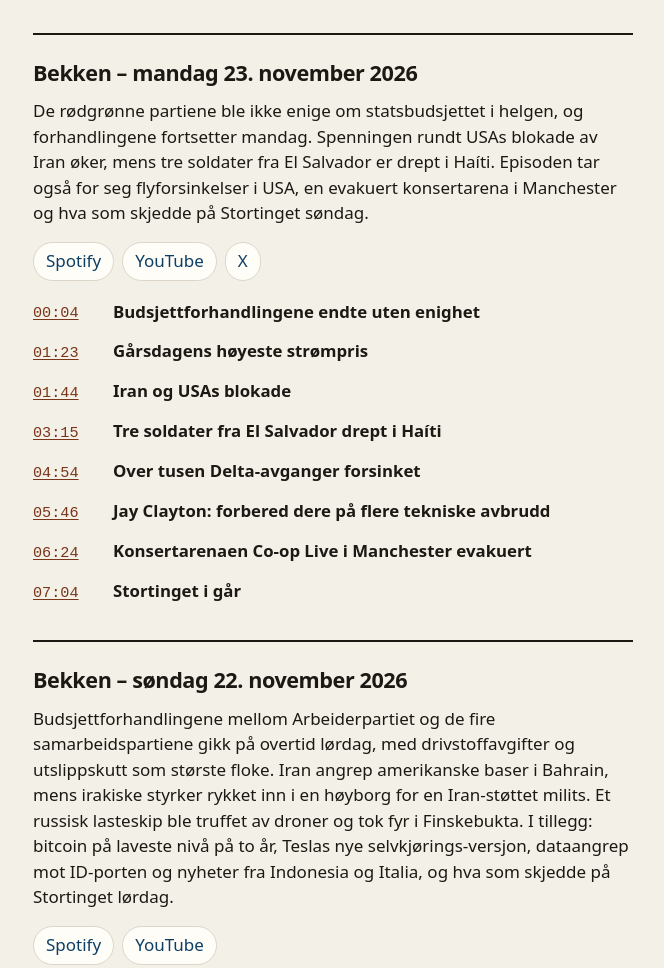
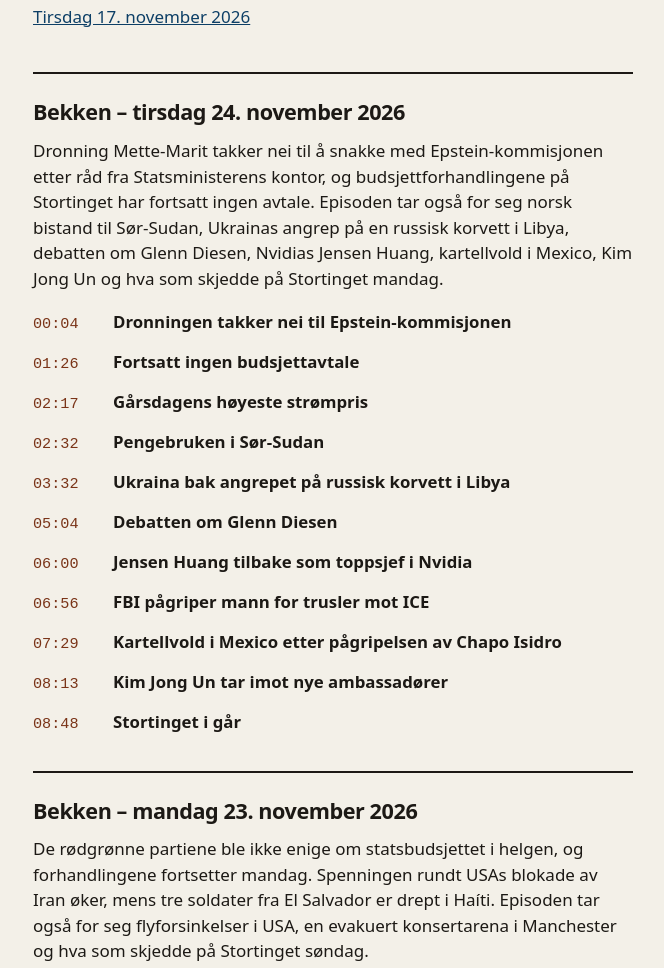
Before and after one commit to shownotes-bekken/Notes, a plain HTML site: page index.html in a window 1280 px wide. Shown: the part 514-1482 px from the top of the page, without its empty margins (307-971 px from the left). Drawn offline with Linux system fonts and the light colour scheme.

Commit message:
Legg til shownotes for 24. november (#10)
Tirsdagens episode ligger øverst. Plattformlenker kommer senere.

Co-authored-by: Cursor Agent <cursoragent@cursor.com>
Co-authored-by: shownotes-bekken <shownotes-bekken@users.noreply.github.com>

```diff
--- a/index.html
+++ b/index.html
@@ -154,6 +154,7 @@ a:hover {
 <nav aria-label="Innhold">
 <h2>Innhold</h2>
 <ul class="toc">
+<li><a href="#2026-11-24">Tirsdag 24. november 2026</a></li>
 <li><a href="#2026-11-23">Mandag 23. november 2026</a></li>
 <li><a href="#2026-11-22">Søndag 22. november 2026</a></li>
 <li><a href="#2026-11-21">Lørdag 21. november 2026</a></li>
@@ -164,6 +165,112 @@ a:hover {
 </ul>
 </nav>
 <main>
+<article id="2026-11-24">
+<h2>Bekken – tirsdag 24. november 2026</h2>
+<p class="beskrivelse">Dronning Mette-Marit takker nei til å snakke med Epstein-kommisjonen etter råd fra Statsministerens kontor, og budsjettforhandlingene på Stortinget har fortsatt ingen avtale. Episoden tar også for seg norsk bistand til Sør-Sudan, Ukrainas angrep på en russisk korvett i Libya, debatten om Glenn Diesen, Nvidias Jensen Huang, kartellvold i Mexico, Kim Jong Un og hva som skjedde på Stortinget mandag.</p>
+
+<ul class="saker">
+<li>
+<div class="sak">
+<span class="tid">00:04</span>
+<div>
+<h3>Dronningen takker nei til Epstein-kommisjonen</h3>
+
+</div>
+</div>
+</li>
+<li>
+<div class="sak">
+<span class="tid">01:26</span>
+<div>
+<h3>Fortsatt ingen budsjettavtale</h3>
+
+</div>
+</div>
+</li>
+<li>
+<div class="sak">
+<span class="tid">02:17</span>
+<div>
+<h3>Gårsdagens høyeste strømpris</h3>
+
+</div>
+</div>
+</li>
+<li>
+<div class="sak">
+<span class="tid">02:32</span>
+<div>
+<h3>Pengebruken i Sør-Sudan</h3>
+
+</div>
+</div>
+</li>
+<li>
+<div class="sak">
+<span class="tid">03:32</span>
+<div>
+<h3>Ukraina bak angrepet på russisk korvett i Libya</h3>
+
+</div>
+</div>
+</li>
+<li>
+<div class="sak">
+<span class="tid">05:04</span>
+<div>
+<h3>Debatten om Glenn Diesen</h3>
+
+</div>
+</div>
+</li>
+<li>
+<div class="sak">
+<span class="tid">06:00</span>
+<div>
+<h3>Jensen Huang tilbake som toppsjef i Nvidia</h3>
+
+</div>
+</div>
+</li>
+<li>
+<div class="sak">
+<span class="tid">06:56</span>
+<div>
+<h3>FBI pågriper mann for trusler mot ICE</h3>
+
+</div>
+</div>
+</li>
+<li>
+<div class="sak">
+<span class="tid">07:29</span>
+<div>
+<h3>Kartellvold i Mexico etter pågripelsen av Chapo Isidro</h3>
+
+</div>
+</div>
+</li>
+<li>
+<div class="sak">
+<span class="tid">08:13</span>
+<div>
+<h3>Kim Jong Un tar imot nye ambassadører</h3>
+
+</div>
+</div>
+</li>
+<li>
+<div class="sak">
+<span class="tid">08:48</span>
+<div>
+<h3>Stortinget i går</h3>
+
+</div>
+</div>
+</li>
+</ul>
+</article>
 <article id="2026-11-23">
 <h2>Bekken – mandag 23. november 2026</h2>
 <p class="beskrivelse">De rødgrønne partiene ble ikke enige om statsbudsjettet i helgen, og forhandlingene fortsetter mandag. Spenningen rundt USAs blokade av Iran øker, mens tre soldater fra El Salvador er drept i Haíti. Episoden tar også for seg flyforsinkelser i USA, en evakuert konsertarena i Manchester og hva som skjedde på Stortinget søndag.</p>
```
Also changed, not shown: episodes/2026-11-24.json (added, +63 -0 lines).
